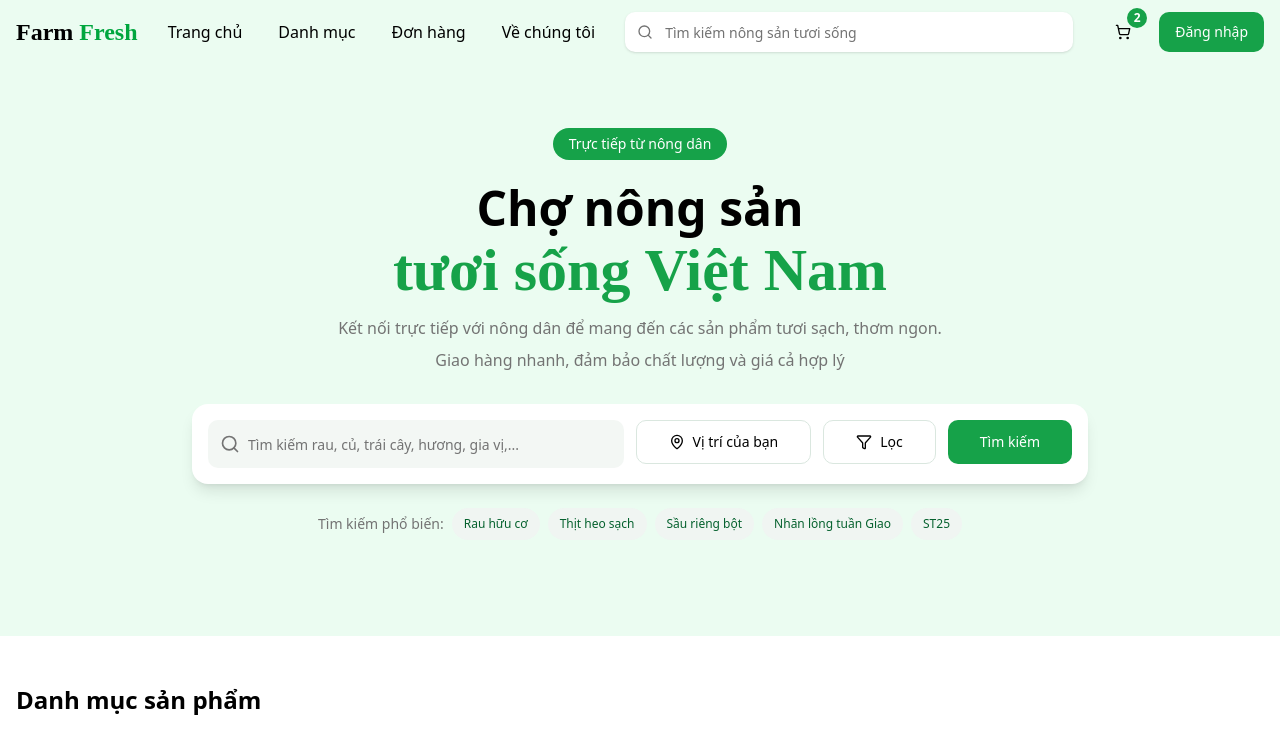
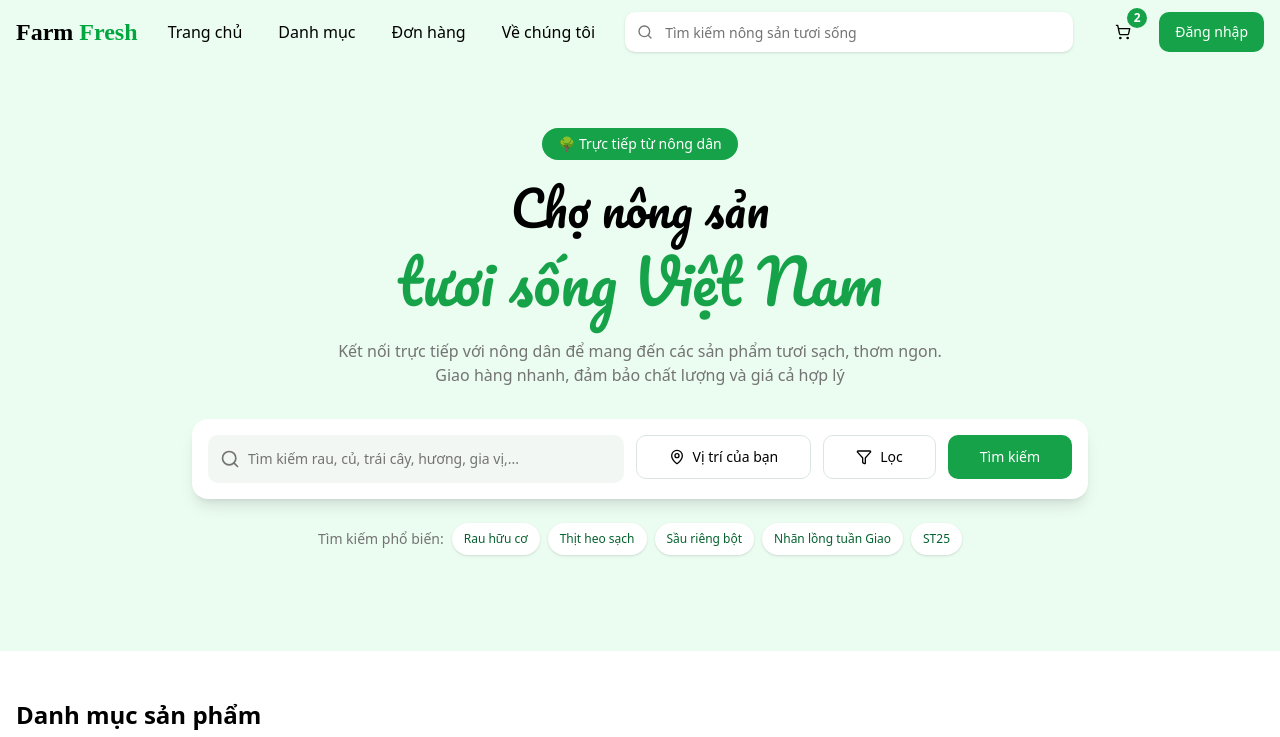
Before and after one commit to btram11/Ecom-251, a Next.js app: page / in a window 1280 px wide. Shown: the top 737 px of the page. Built offline with nearby package versions, Linux system fonts and the light colour scheme.

Commit message:
fix: home and change using format from shared

```diff
--- a/src/features/purchase/checkout/ui/picker/shipping-method.tsx
+++ b/src/features/purchase/checkout/ui/picker/shipping-method.tsx
@@ -1,5 +1,6 @@
 "use client";
 
+import { formatCurrency } from "@shared/utils/format";
 import type { ShippingOption } from "../../model/types";
 import { RadioCardGroup } from "@shared/ui/form";
 
@@ -23,17 +24,9 @@ export function ShippingMethodPicker({
           id: opt.id,
           title: opt.label,
           description: opt.description,
-          right: formatVnd(opt.fee),
+          right: formatCurrency(opt.fee),
         }))}
       />
     </div>
   );
 }
-
-function formatVnd(v: number) {
-  return new Intl.NumberFormat("vi-VN", {
-    style: "currency",
-    currency: "VND",
-    maximumFractionDigits: 0,
-  }).format(v);
-}
--- a/src/pages/home/index.ts
+++ /dev/null
@@ -1 +0,0 @@
-export { HomePage } from "./ui";
--- /dev/null
+++ b/src/pages/home/index.tsx
@@ -0,0 +1,13 @@
+import { FeaturedProducts } from "@pages/home/ui/featured-products";
+import { CategoryGrid } from "@pages/home/ui/category";
+import { Hero } from "@pages/home/ui/hero";
+
+export function HomePage() {
+  return (
+    <div className="min-h-screen">
+      <Hero />
+      <CategoryGrid />
+      <FeaturedProducts />
+    </div>
+  );
+}
--- a/src/pages/home/ui/index.tsx
+++ b/src/pages/home/ui/hero.tsx
@@ -1,8 +1,14 @@
 import { Search, MapPin, Filter } from "lucide-react";
 import { Button } from "@shared/ui/button";
 import { Input } from "@shared/ui/input";
-import { FeaturedProducts } from "@pages/home/ui/featured-products";
-import { CategoryGrid } from "@pages/home/ui/category";
+import Link from "next/link";
+import { Pacifico } from "next/font/google";
+
+const pacifico = Pacifico({
+  subsets: ["latin"],
+  weight: "400",
+  variable: "--font-pacifico",
+});
 
 export const Hero = () => {
   return (
@@ -10,29 +16,38 @@ export const Hero = () => {
       <div className="container mx-auto px-4">
         <div className="text-center mb-8">
           <div className="inline-block bg-success text-success-foreground px-4 py-1.5 rounded-full text-sm font-medium mb-6">
-            Trực tiếp từ nông dân
+            🌳 Trực tiếp từ nông dân
           </div>
 
-          <h1 className="text-4xl md:text-5xl font-bold mb-4">
+          <h1
+            className="text-4xl md:text-5xl font-bold mb-4 "
+            style={pacifico.style}
+          >
             <span className="block text-foreground">Chợ nông sản</span>
-            <span className="block text-success font-['Brush_Script_MT',cursive] text-5xl md:text-6xl mt-2">
+            <span
+              className={`block text-success target:text-5xl/normal md:text-6xl/snug mt-2`}
+            >
               tươi sống Việt Nam
             </span>
           </h1>
 
-          <p className="text-muted-foreground max-w-2xl mx-auto mb-2">
+          <p className="text-muted-foreground max-w-2xl mx-auto">
             Kết nối trực tiếp với nông dân để mang đến các sản phẩm tươi sạch,
-            thơm ngon.
-          </p>
-          <p className="text-muted-foreground max-w-2xl mx-auto mb-8">
+            thơm ngon. <br />
             Giao hàng nhanh, đảm bảo chất lượng và giá cả hợp lý
           </p>
+          <p className="text-muted-foreground max-w-2xl mx-auto mb-8"></p>
 
           <div className="bg-card rounded-2xl shadow-lg p-4 max-w-4xl mx-auto">
-            <div className="flex flex-col md:flex-row gap-3">
+            <form
+              action="/products"
+              method="GET"
+              className="flex flex-col md:flex-row gap-3"
+            >
               <div className="flex-1 relative">
                 <Search className="absolute left-3 top-1/2 -translate-y-1/2 h-5 w-5 text-muted-foreground" />
                 <Input
+                  name="q"
                   placeholder="Tìm kiếm rau, củ, trái cây, hương, gia vị,..."
                   className="pl-10 h-12 border-0 bg-muted/50"
                 />
@@ -53,7 +68,7 @@ export const Hero = () => {
                   Tìm kiếm
                 </Button>
               </div>
-            </div>
+            </form>
           </div>
 
           <div className="flex flex-wrap gap-2 justify-center mt-6">
@@ -71,9 +86,12 @@ export const Hero = () => {
                 key={tag}
                 variant="secondary"
                 size="sm"
-                className="rounded-full h-8 text-xs"
+                className="rounded-full h-8 text-xs bg-white shadow-sm hover:bg-success/10"
+                asChild
               >
-                {tag}
+                <Link href={`/products?q=${encodeURIComponent(tag)}`}>
+                  {tag}
+                </Link>
               </Button>
             ))}
           </div>
@@ -82,13 +100,3 @@ export const Hero = () => {
     </section>
   );
 };
-
-export function HomePage() {
-  return (
-    <div className="min-h-screen">
-      <Hero />
-      <CategoryGrid />
-      <FeaturedProducts />
-    </div>
-  );
-}
--- /dev/null
+++ b/src/pages/product-detail/index.tsx
@@ -0,0 +1,32 @@
+import {
+  ProductGallery,
+  ProductInfo,
+  ProductDescription,
+  type Product,
+} from "@/entities/product";
+import { ReviewSection, type Review } from "@/features/products/reviews";
+import { Breadcrumb } from "@shared/ui/breadcrumb";
+
+export function ProductDetailPage({
+  product,
+  reviews,
+}: {
+  product: Product;
+  reviews: Review[];
+}) {
+  return (
+    <div className="w-11/12 mx-auto p-6 bg-white text-gray-800">
+      <Breadcrumb
+        path={`/products/${product.id}`}
+        labels={{ [String(product.id)]: product.name }}
+      />
+      <div className="grid grid-cols-1 lg:grid-cols-2 gap-8">
+        <ProductGallery images={product.images} />
+        <ProductInfo product={product} />
+      </div>
+
+      <ProductDescription description={product.description} />
+      <ReviewSection reviews={reviews} />
+    </div>
+  );
+}
--- a/src/pages/products-page/index.tsx
+++ b/src/pages/products-page/index.tsx
@@ -1,4 +1,4 @@
-import { Filter } from "@features/products/ui/filter";
+import { Filter } from "./ui/filter";
 import { Button } from "@shared/ui/button";
 import { ProductsList } from "@widgets/product-list";
 import {
--- /dev/null
+++ b/src/pages/products-page/ui/filter.tsx
@@ -0,0 +1,90 @@
+import { Checkbox, Label, Slider } from "@shared/ui/form";
+
+export const Filter = () => {
+  return (
+    <aside className="w-full max-md:max-w-full space-y-6 max-w-48">
+      <div>
+        <h3 className="font-semibold mb-4">Bộ lọc sản phẩm</h3>
+
+        {/* Category Filter */}
+        <div className="space-y-3">
+          <h4 className="text-sm font-medium">Danh mục</h4>
+          <div className="space-y-2">
+            {[
+              { id: "rau-cu", label: "Rau củ" },
+              { id: "trai-cay", label: "Trái cây" },
+              { id: "thit", label: "Thịt" },
+              { id: "hai-san", label: "Hải sản" },
+              { id: "gao-bot", label: "Gạo, bột" },
+              { id: "khac", label: "Khác" },
+            ].map((category) => (
+              <div key={category.id} className="flex items-center space-x-2">
+                <Checkbox id={category.id} />
+                <Label
+                  htmlFor={category.id}
+                  className="text-sm font-normal cursor-pointer"
+                >
+                  {category.label}
+                </Label>
+              </div>
+            ))}
+          </div>
+        </div>
+
+        {/* Price Range Slider */}
+        <div className="mt-6 pt-6 border-t space-y-3">
+          <h4 className="text-sm font-medium">Khoảng giá</h4>
+          <div className="space-y-4">
+            <Slider
+              defaultValue={[50]}
+              max={200}
+              step={10}
+              className="w-full"
+            />
+            <div className="space-y-2">
+              {[
+                { id: "under-50", label: "< 50k" },
+                { id: "50-100", label: "50k - 100k" },
+                { id: "100-150", label: "100k - 150k" },
+                { id: "over-150", label: "> 150k" },
+              ].map((price) => (
+                <div key={price.id} className="flex items-center space-x-2">
+                  <Checkbox id={price.id} />
+                  <Label
+                    htmlFor={price.id}
+                    className="text-sm font-normal cursor-pointer"
+                  >
+                    {price.label}
+                  </Label>
+                </div>
+              ))}
+            </div>
+          </div>
+        </div>
+
+        {/* Location Filter */}
+        <div className="mt-6 pt-6 border-t space-y-3">
+          <h4 className="text-sm font-medium">Khu vực</h4>
+          <div className="space-y-2">
+            {[
+              { id: "hcm", label: "TP. Hồ Chí Minh" },
+              { id: "binh-duong", label: "Bình Dương" },
+              { id: "dong-nai", label: "Đồng Nai" },
+              { id: "vinh-long", label: "Vĩnh Long" },
+            ].map((location) => (
+              <div key={location.id} className="flex items-center space-x-2">
+                <Checkbox id={location.id} />
+                <Label
+                  htmlFor={location.id}
+                  className="text-sm font-normal cursor-pointer"
+                >
+                  {location.label}
+                </Label>
+              </div>
+            ))}
+          </div>
+        </div>
+      </div>
+    </aside>
+  );
+};
```
Also changed, not shown: src/pages/product-detail/index.ts (deleted).
